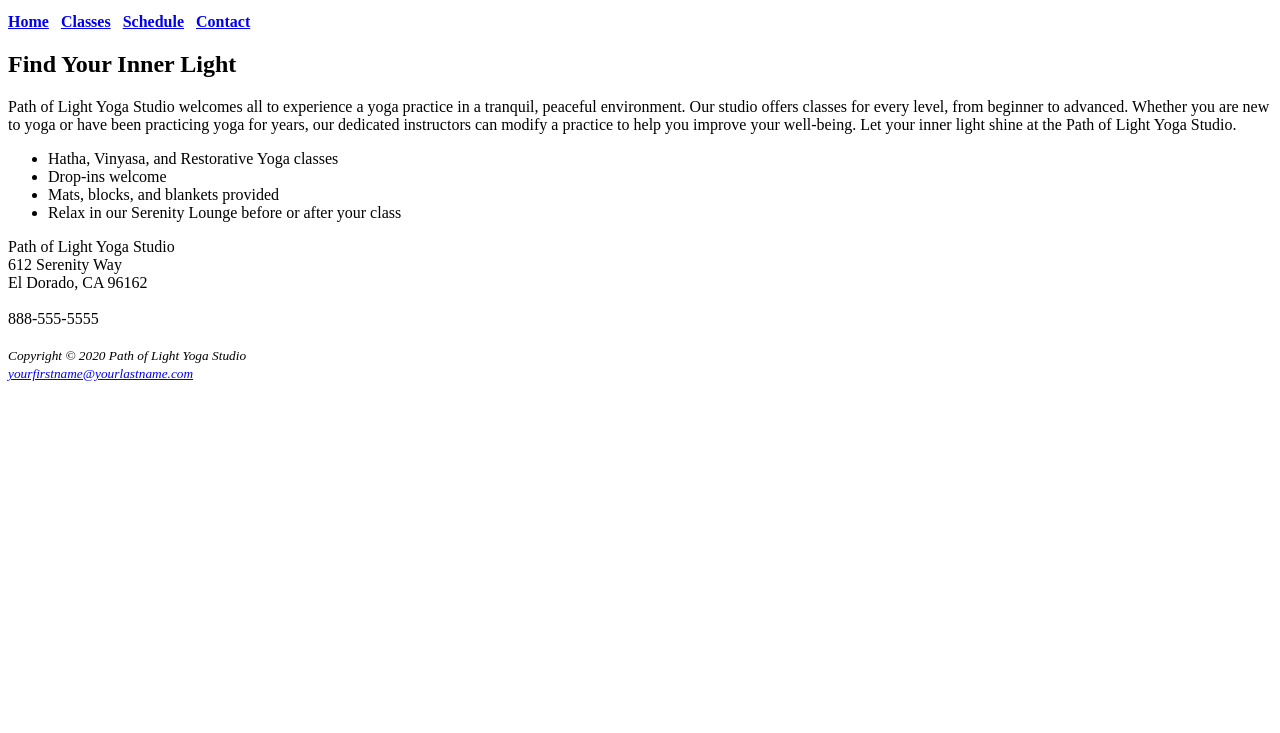
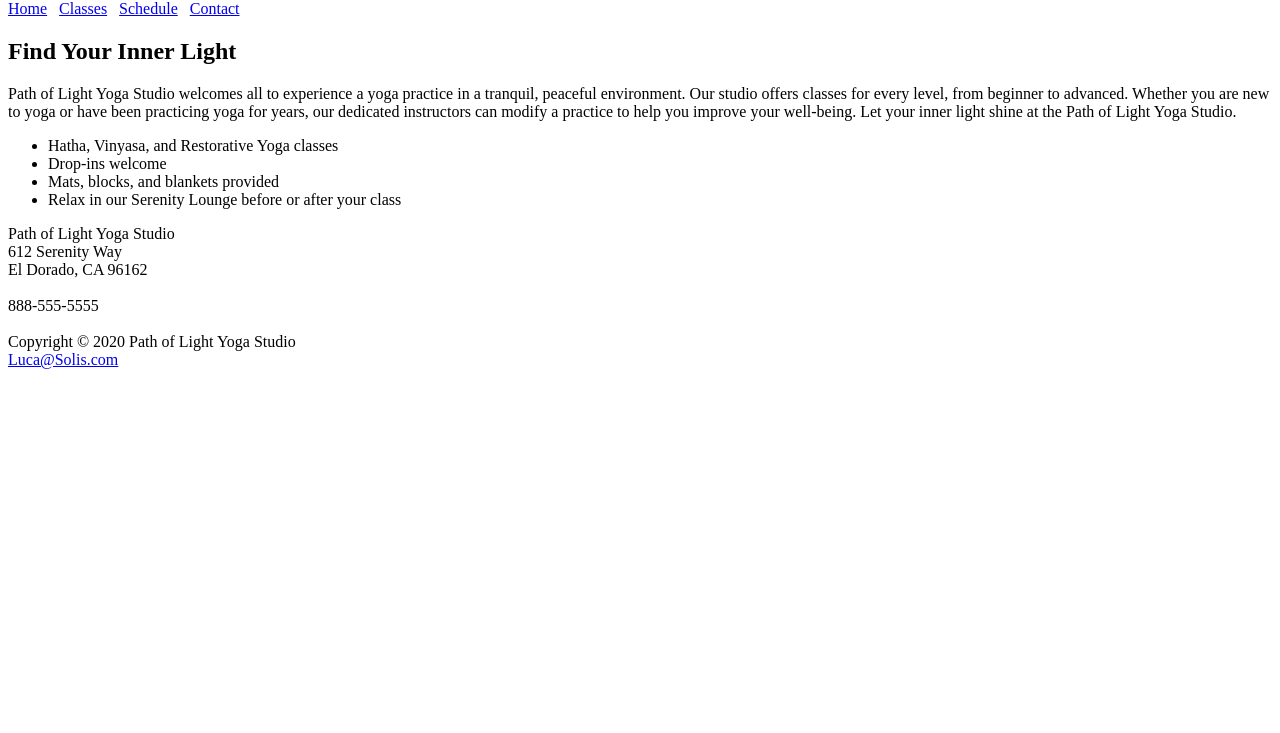
Before and after one commit to lucass-bakeryy/Yoga, a plain HTML site: page index.html in a window 1280 px wide. Shown: the part 67-800 px from the top of the page. Drawn offline with Linux system fonts and the light colour scheme.

Commit message:
Update index.html

```diff
--- a/index.html
+++ b/index.html
@@ -3,25 +3,25 @@
 <head>
 <title>Path of Light Yoga Studio</title>
 <meta charset="utf-8">
+<link href="yoga.css" rel="stylesheet">
 </head>
 <body>
 <header>
+<nav>
 <h1>Path of Light Yoga Studio</h1>
 </header>
 <nav>
-<b>
 <a href="index.html">Home</a> &nbsp;
 <a href="classes.html">Classes</a> &nbsp;
 <a href="schedule.html">Schedule</a> &nbsp;
 <a href="contact.html">Contact</a>
-</b>
 </nav>
 <main>
 <h2>Find Your Inner Light</h2>
-<p>Path of Light Yoga Studio welcomes all to experience a yoga practice in a tranquil, peaceful environment.
+<p><span class="studio">Path of Light Yoga Studio</span> welcomes all to experience a yoga practice in a tranquil, peaceful environment.
 Our studio offers classes for every level, from beginner to advanced. Whether you are new to yoga or have
 been practicing yoga for years, our dedicated instructors can modify a practice to help you improve your well-being.
-Let your inner light shine at the Path of Light Yoga Studio.</p>
+Let your inner light shine at the <span class="studio">Path of Light Yoga Studio</span>.</p>
 <ul>
   <li>Hatha, Vinyasa, and Restorative Yoga classes</li>
 <li>Drop-ins welcome</li>
@@ -29,16 +29,16 @@ Let your inner light shine at the Path of Light Yoga Studio.</p>
   <li>Relax in our Serenity Lounge before or after your class</li>
 </ul>
 <div>
-Path of Light Yoga Studio<br>
+<span class="studio">Path of Light Yoga Studio</span> <br>
 612 Serenity Way<br>
 El Dorado, CA 96162<br><br>
 888-555-5555<br><br>
 </div>
 </main>
 <footer>
-<small><i>Copyright &copy; 2020 Path of Light Yoga Studio<br>
-<a href="mailto:yourfirstname@yourlastname.com">yourfirstname@yourlastname.com</a>
-</i></small>
+Copyright &copy; 2020 Path of Light Yoga Studio<br>
+<a href="mailto:Luca@Solis.com">Luca@Solis.com</a>
 </footer>
+</div>
 </body>
 </html>
```
